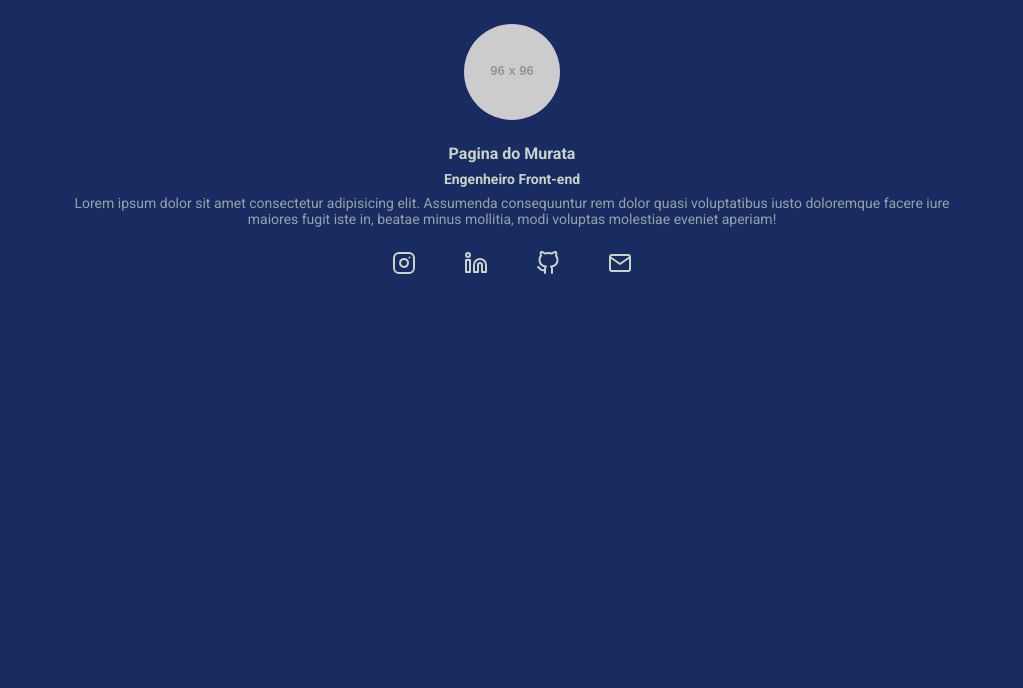
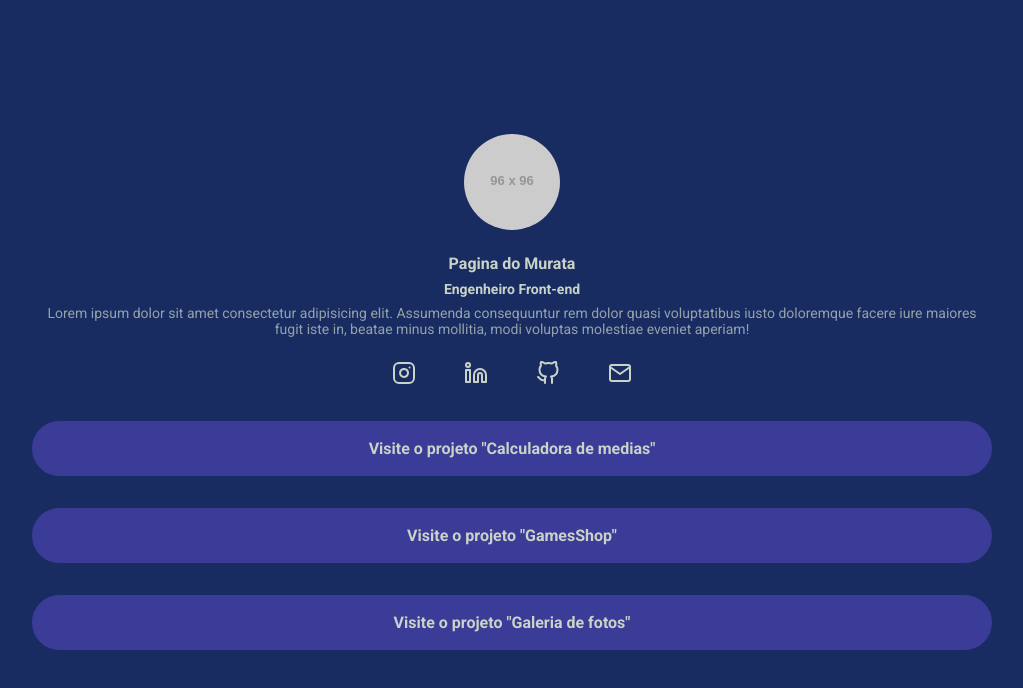
Before and after one commit to GuilhermeMurata/Less_Module, a website: page index.html in a window 1280 px wide. Shown: the whole page, without its empty margins (128-1151 px from the left). Drawn offline with Linux system fonts and the light colour scheme; placeholder pictures from the web are drawn by us.

Commit message:
Projeto finalizado com sucesso

```diff
--- a/index.html
+++ b/index.html
@@ -30,6 +30,25 @@
                 <li><a href=""><img src="./src/images/mail.svg" alt="logo do e-mail"></a></li>
             </ul>
         </nav>
+        <nav>
+            <ul class="projects-list">
+                <li class="projects-list-item">
+                    <a href="">
+                        Visite o projeto "Calculadora de medias"
+                    </a>
+                </li>
+                <li class="projects-list-item">
+                    <a href="">
+                        Visite o projeto "GamesShop"
+                    </a>
+                </li>
+                <li class="projects-list-item">
+                    <a href="">
+                        Visite o projeto "Galeria de fotos"
+                    </a>
+                </li>
+            </ul>
+        </nav>
     </div>
 </body>
 </html>
--- a/src/styles/main.less
+++ b/src/styles/main.less
@@ -20,10 +20,18 @@ body {
     color: #colors[textColor];
 }
 
+li {
+    list-style: none;
+}
+
 .container {
     max-width: 960px;
     width: 100%;
     margin: 0 auto;
+    height: 100vh;
+    display: flex;
+    flex-direction: column;
+    justify-content: center;
 
     @media @breakpointMobile {
         max-width: 70%;
@@ -35,7 +43,7 @@ body {
 }
 
 header {
-    padding: 24px;
+    padding-bottom: 24px;
 
     .profile-avatar{
         display: block;
@@ -71,8 +79,6 @@ header {
     margin: 0 auto;
 
     li {
-        list-style: none;
-
         img {
             transition: all ease .3s;
             &:hover {
@@ -81,3 +87,27 @@ header {
         }
     }
 }
+
+.projects-list {
+    &-item {
+        a {
+            text-decoration: none;
+            background-color: #colors[buttonColor];
+            display: block;
+            padding: 16px 20px;
+            margin-bottom: 16px;
+            margin-top: 32px;
+            text-align: center;
+            color: #colors[textColor];
+            font-weight: bold;
+            border-radius: 30px;
+            border: 2px solid #colors[buttonColor];
+            transition: all ease .3s;
+
+            &:hover {
+                color: #colors[buttonColor];
+                background-color: transparent;
+            }
+        }
+    }
+}
```
Also changed, not shown: build/styles/main.css.
